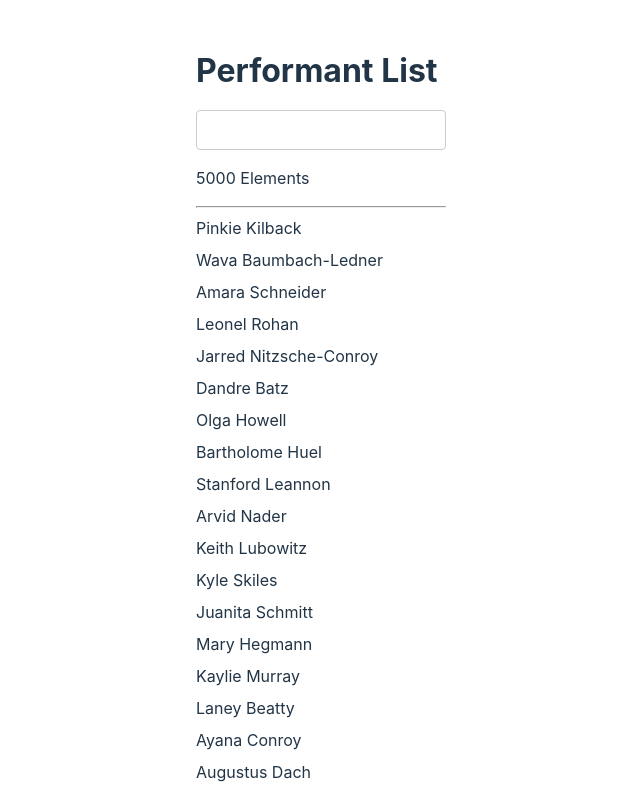
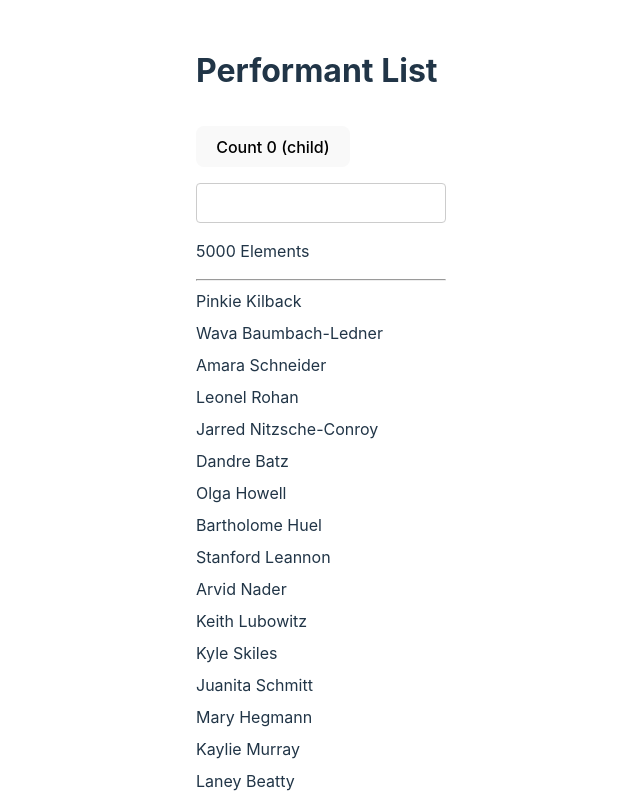
Before and after one commit to s1gr1d/example.react-performance, a React (Vite) app: page /performant in a window 1280 px wide. Shown: the top 795 px of the page, without its empty margins (319-959 px from the left). Built offline with nearby package versions, Linux system fonts and the light colour scheme.

Commit message:
add SearchResults component

```diff
--- a/src/components/PerformantList.tsx
+++ b/src/components/PerformantList.tsx
@@ -1,36 +1,21 @@
-import { FC, useState, useEffect, memo, useMemo } from "react";
-import { dummyApi, DummyData } from "../utils/dummyApi";
+import { FC, useState, memo } from "react";
 import { useDebounce } from "../hooks/debounce.ts";
-import { Item, ItemProps } from "./Item.tsx";
 import { measureInteractionWithMark } from "../utils/measureInteraction.ts";
-import { ListInfo } from "./ListInfo.tsx";
+import { CounterButton } from "./CounterButton.tsx";
+import { SearchResults } from "./SearchResults.tsx";
 
-const MemoizedItem = memo(Item);
+const MemoizedSearchResults = memo(SearchResults);
 
 export const PerformantList: FC = () => {
-	const [allItems, setAllItems] = useState<ItemProps[]>([]);
 	const [searchTerm, setSearchTerm] = useState<string>("");
 
-	useEffect(() => {
-		dummyApi().then((data: unknown) => {
-			setAllItems(data as DummyData[]);
-		});
-	}, []);
-
 	const debouncedSearchTerm = useDebounce(searchTerm, 500);
-
-	const filteredItems = useMemo(() => {
-		const interaction = measureInteractionWithMark("Filter Items");
-		const filtered = allItems.filter((item) =>
-			item.name.toLowerCase().includes(debouncedSearchTerm.toLowerCase())
-		);
-		requestAnimationFrame(() => setTimeout(() => interaction.end()));
-		return filtered;
-	}, [debouncedSearchTerm, allItems]);
 
 	return (
 		<>
 			<h1>Performant List</h1>
+
+			<CounterButton />
 
 			<input
 				type="text"
@@ -43,13 +28,7 @@ export const PerformantList: FC = () => {
 				}}
 			/>
 
-			<ListInfo allItems={allItems} filteredItems={filteredItems} />
-
-			<ul>
-				{filteredItems.map((item) => (
-					<MemoizedItem key={item.id} {...item} />
-				))}
-			</ul>
+			<MemoizedSearchResults debouncedSearchTerm={debouncedSearchTerm} />
 		</>
 	);
 };
--- a/src/components/SearchResults.tsx
+++ b/src/components/SearchResults.tsx
@@ -1,15 +1,43 @@
-import { FC, memo } from "react";
-import { Item } from "./Item.tsx";
-import { DummyData } from "../utils/dummyApi.ts";
+import { FC, memo, useEffect, useMemo, useState } from "react";
+import { Item, ItemProps } from "./Item.tsx";
+import { dummyApi, DummyData } from "../utils/dummyApi.ts";
+import { measureInteractionWithMark } from "../utils/measureInteraction.ts";
+import { ListInfo } from "./ListInfo.tsx";
 
 const MemoizedItem = memo(Item);
 
-export const SearchResults: FC<{ items: DummyData[] }> = ({ items }) => {
+const filterItems = (allItems: ItemProps[], searchTerm: string) => {
+	const interaction = measureInteractionWithMark("Filter Items");
+	const filtered = allItems.filter((item) => {
+		return item.name.toLowerCase().includes(searchTerm.toLowerCase());
+	});
+	requestAnimationFrame(() => setTimeout(() => interaction.end()));
+	return filtered;
+};
+
+export const SearchResults: FC<{ debouncedSearchTerm: string }> = ({
+	debouncedSearchTerm
+}) => {
+	const [allItems, setAllItems] = useState<ItemProps[]>([]);
+
+	useEffect(() => {
+		dummyApi().then((data: unknown) => {
+			setAllItems(data as DummyData[]);
+		});
+	}, []);
+
+	const filteredItems = useMemo(() => {
+		return filterItems(allItems, debouncedSearchTerm);
+	}, [debouncedSearchTerm, allItems]);
+
 	return (
-		<ul>
-			{items.map((item) => (
-				<MemoizedItem key={item.id} {...item} />
-			))}
-		</ul>
+		<>
+			<ListInfo allItems={allItems} filteredItems={filteredItems} />
+			<ul>
+				{filteredItems.map((item) => (
+					<MemoizedItem key={item.id} {...item} />
+				))}
+			</ul>
+		</>
 	);
 };
```
